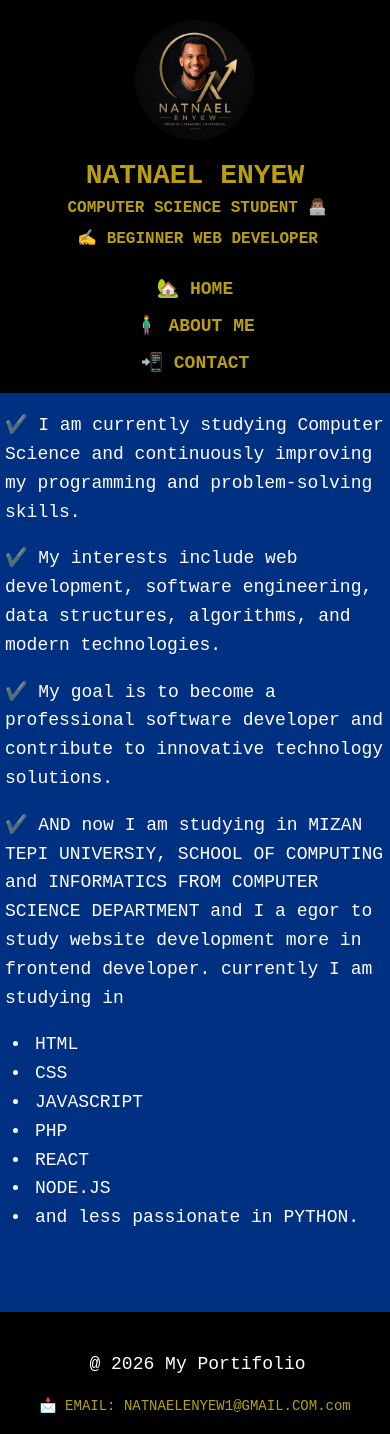
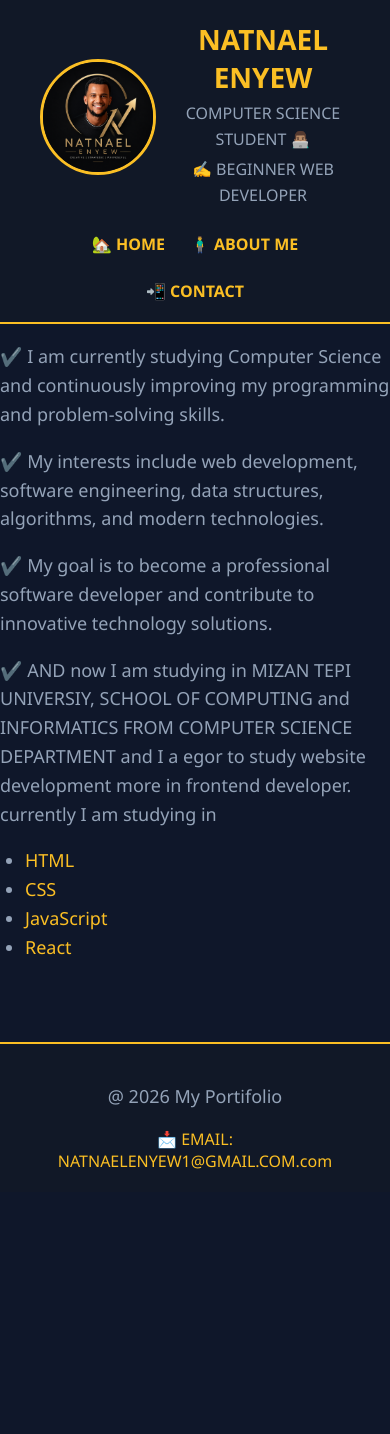
Before and after one commit to Leantan23/MY-REACT-PROJECT, a React (Vite) app: page /about in a window 390 px wide. After the commit the page ends 1192 px from the top, so only its background shows below. Built offline with nearby package versions, Linux system fonts and the light colour scheme.

Commit message:
imogies and contact pages and colors

```diff
--- a/src/index.css
+++ b/src/index.css
@@ -1,21 +1,23 @@
-/* ---------- Body ---------- */
+/* ---------- GLOBAL ---------- */
 body {
   margin: 0;
   padding: 0;
-  font-family: "Courier New", Courier, monospace;
-  background-color: rgb(0, 48, 130);
+  font-family: "Poppins", "Segoe UI", sans-serif;
+  background-color: #0f172a;
+  color: #ffffff;
   overflow-x: hidden;
 }
 
-/* ---------- Header ---------- */
+/* ---------- HEADER ---------- */
 header {
-  background: black;
+  background: #111827;
   color: white;
   display: flex;
   justify-content: space-between;
   align-items: center;
   padding: 20px 40px;
   flex-wrap: wrap;
+  border-bottom: 2px solid #fbbf24;
 }
 
 .logo-section {
@@ -25,44 +27,44 @@ header {
 }
 
 header img {
-  width: 160px;
-  height: 160px;
+  width: 140px;
+  height: 140px;
   border-radius: 50%;
+  border: 3px solid #fbbf24;
 }
 
 .name-section h1 {
   margin: 0;
-  color: rgb(185, 159, 14);
-  font-size: 40px;
+  color: #fbbf24;
+  font-size: 36px;
 }
 
 .name-section p {
   margin: 5px 0;
-  color: rgb(185, 159, 14);
-  font-size: 18px;
-  font-weight: bold;
+  color: #94a3b8;
+  font-size: 16px;
 }
 
-/* ---------- Navigation ---------- */
+/* ---------- NAV ---------- */
 nav {
   display: flex;
-  gap: 30px;
+  gap: 25px;
 }
 
 nav a {
   text-decoration: none;
-  color: rgb(185, 159, 14);
+  color: #fbbf24;
   font-weight: bold;
-  font-size: 18px;
+  font-size: 16px;
   transition: 0.3s;
 }
 
 nav a:hover {
   color: white;
-  transform: scale(1.1);
+  transform: scale(1.05);
 }
 
-/* ---------- General ---------- */
+/* ---------- MAIN ---------- */
 .home {
   width: 90%;
   max-width: 1200px;
@@ -76,40 +78,41 @@ nav a:hover {
 }
 
 .homem {
-  font-size: 28px;
+  font-size: 30px;
   font-weight: bold;
+  color: #fbbf24;
 }
 
 .hero p {
-  color: white;
+  color: #94a3b8;
   font-size: 18px;
   line-height: 1.6;
 }
 
+/* ---------- HEADINGS ---------- */
 h2 {
-  background: rgb(185, 159, 14);
-  color: black;
   text-align: center;
-  padding: 10px;
+  color: #fbbf24;
+  margin-top: 40px;
 }
 
-/* ---------- Button ---------- */
+/* ---------- BUTTON ---------- */
 .butt {
-  background: rgb(185, 159, 14);
+  background: #fbbf24;
   border: none;
   padding: 12px 25px;
   border-radius: 8px;
   cursor: pointer;
   margin-top: 20px;
+  font-weight: bold;
 }
 
 .butt a {
   color: black;
   text-decoration: none;
-  font-weight: bold;
 }
 
-/* ---------- Skills ---------- */
+/* ---------- SKILLS ---------- */
 .skills {
   margin-top: 50px;
 }
@@ -124,165 +127,148 @@ h2 {
 .skill-card {
   width: 220px;
   min-height: 150px;
-  border: 2px solid rgb(185, 159, 14);
+  background: #111827;
+  border: 1px solid #fbbf24;
   border-radius: 10px;
   padding: 15px;
   text-align: center;
-  transition: .3s;
-}
-
-.skill-card h3 {
-  color: rgb(185, 159, 14);
-}
-
-.skill-card p {
-  color: white;
+  transition: 0.3s;
 }
 
 .skill-card:hover {
   transform: translateY(-5px);
-  box-shadow: 0 0 20px rgb(255, 218, 7);
+  box-shadow: 0 0 15px #fbbf24;
 }
 
-/* ---------- Projects ---------- */
+.skill-card h3 {
+  color: #fbbf24;
+}
+
+.skill-card p {
+  color: #94a3b8;
+}
+
+/* ---------- PROJECTS ---------- */
 .projects {
   margin-top: 60px;
 }
 
 .project-card {
-  border: 2px solid rgb(185, 159, 14);
+  background: #111827;
+  border: 1px solid #fbbf24;
   border-radius: 10px;
   padding: 20px;
   margin: 20px 0;
 }
 
 .project-card h3 {
-  background: white;
-  color: black;
-  padding: 10px;
+  color: #fbbf24;
 }
 
 .project-card a {
-  color: rgb(185, 159, 14);
+  color: #94a3b8;
   text-decoration: none;
   word-break: break-word;
 }
 
 .project-card a:hover {
-  color: white;
+  color: #fbbf24;
 }
 
-/* ---------- About & Contact ---------- */
+/* ---------- TEXT ---------- */
 p,
 li {
-
-  padding-left: 5px;
-  color: white;
+  color: #94a3b8;
   font-size: 18px;
   line-height: 1.6;
 }
 
 ul {
-
   padding-left: 25px;
 }
 
+/* ---------- LINKS ---------- */
 a {
+  color: #fbbf24;
   text-decoration: none;
-  color: rgb(185, 159, 14);
 }
 
 a:hover {
   color: white;
 }
 
-/* ---------- Footer ---------- */
+/* ---------- FOOTER ---------- */
 footer {
-  background: black;
+  background: #111827;
   color: white;
   text-align: center;
   padding: 20px;
   margin-top: 80px;
+  border-top: 2px solid #fbbf24;
 }
 
 footer a {
-  color: rgb(185, 159, 14);
-  text-decoration: none;
+  color: #fbbf24;
 }
 
-/* ---------- Tablet ---------- */
-@media (max-width:992px){
-
-header{
-    flex-direction:column;
-    text-align:center;
+/* ---------- SWAP EFFECT ---------- */
+.swap {
+  position: relative;
+  display: inline-block;
+  cursor: pointer;
+  color: #fbbf24;
 }
 
-.logo-section{
-    flex-direction:column;
+.front {
+  display: inline-block;
 }
 
-nav{
-    margin-top:20px;
+.back {
+  display: none;
 }
 
-.name-section h1{
-    font-size:32px;
+.swap:hover .front {
+  display: none;
 }
 
-.skill-card{
-    width:45%;
+.swap:hover .back {
+  display: inline-block;
+  color: #ffffff;
 }
 
+/* ---------- RESPONSIVE ---------- */
+@media (max-width: 992px) {
+  header {
+    flex-direction: column;
+    text-align: center;
   }
 
-/* ---------- Mobile ---------- */
-@media (max-width:768px){
-
-header{
-    padding:20px;
+  nav {
+    margin-top: 20px;
+    flex-wrap: wrap;
+    justify-content: center;
   }
 
-header img{
-    width:120px;
-    height:120px;
+  .skill-card {
+    width: 45%;
+  }
 }
 
-.name-section h1{
-    font-size:28px;
+@media (max-width: 768px) {
+  header img {
+    width: 110px;
+    height: 110px;
   }
 
-.name-section p{
-    font-size:16px;
+  .name-section h1 {
+    font-size: 28px;
   }
 
-nav{
-    flex-direction:column;
-    gap:15px;
+  .hero p {
+    font-size: 16px;
   }
 
-.hero{
-    padding:20px 10px;
+  .skill-card {
+    width: 100%;
   }
-
-.hero p{
-    font-size:16px;
 }
-
-.homem{
-    font-size:22px;
-}
-
-.skill-card{
-    width:100%;
-}
-
-.project-card{
-    padding:15px;
-}
-
-footer{
-    font-size:14px;
-}
-
-}
--- a/src/pages/About.jsx
+++ b/src/pages/About.jsx
@@ -21,15 +21,35 @@ function About (){
       </p>
 
         <p>✔️ AND now I am studying in MIZAN TEPI UNIVERSIY, SCHOOL OF COMPUTING and INFORMATICS FROM COMPUTER SCIENCE DEPARTMENT and I a egor to study website development more in frontend developer. currently I am studying in
-         <ul>
-          <li>HTML</li>
-           <li>CSS</li>
-            <li>JAVASCRIPT</li>
-             <li>PHP</li>
-              <li>REACT</li>
-               <li>NODE.JS</li>
-                <li>and less passionate in  PYTHON.</li>
-         </ul>
+                            <ul className="tech-list">
+  <li>
+    <span className="swap">
+      <span className="front">HTML</span>
+      <span className="back">HyperText Markup Language</span>
+    </span>
+  </li>
+
+  <li>
+    <span className="swap">
+      <span className="front">CSS</span>
+      <span className="back">Cascading Style Sheets</span>
+    </span>
+  </li>
+
+  <li>
+    <span className="swap">
+      <span className="front">JavaScript</span>
+      <span className="back">Programming Language for Web</span>
+    </span>
+  </li>
+
+  <li>
+    <span className="swap">
+      <span className="front">React</span>
+      <span className="back">JavaScript Library for UI</span>
+    </span>
+  </li>
+</ul>
                                             </p>
          </div>
 
--- a/src/pages/Contact.jsx
+++ b/src/pages/Contact.jsx
@@ -16,8 +16,17 @@ function Contact (){
       <a href="https://t.me/leantan23">➤ TELEGRAM</a><br /> <br />
 
                          </ul>
-
-      <p> 🏠︎ Location: Teppi , SouthWestern , Ethiopia</p><br />  <br />
+<div>
+      <p> 🏠︎ Location: Teppi , SouthWestern , Ethiopia</p> <iframe
+        src="https://maps.app.goo.gl/ad4tCDewNiRiemeV8"
+        width="100%"
+        height="300"
+        style={{ border: 0 }}
+        allowFullScreen=""
+        loading="lazy"
+        referrerPolicy="no-referrer-when-downgrade"
+      ></iframe> </div>
+      <br />
 
       <p>
          👍 Feel free to contact me for collaboration, learning, or
--- a/src/pages/Home.jsx
+++ b/src/pages/Home.jsx
@@ -62,16 +62,7 @@ function Home (){
                              <p><a href="https://github.com/leantan23/foodorderingsytem">👉  web based food ordering system using HTML ,CSS,JAVASCRIPT AND PHP.</a></p>
 
                       </div>
-                       <div className="project-card">
-                             <h3>SIMPLEFOOD ORDERING SYSTEM</h3>
-                             <p><a href="https://github.com/leantan23/foodorderingsytem">🛒  web based food ordering system using HTML ,CSS,JAVASCRIPT AND PHP.</a></p>
 
-                      </div>
-                       <div className="project-card">
-                             <h3>SIMPLEFOOD ORDERING SYSTEM</h3>
-                             <p><a href="https://github.com/leantan23/foodorderingsytem">🛒  web based food ordering system using HTML ,CSS,JAVASCRIPT AND PHP.</a></p>
-
-                      </div>
 
                 </section>
 
```
Lines whose indentation alone changed are shown as unchanged.
